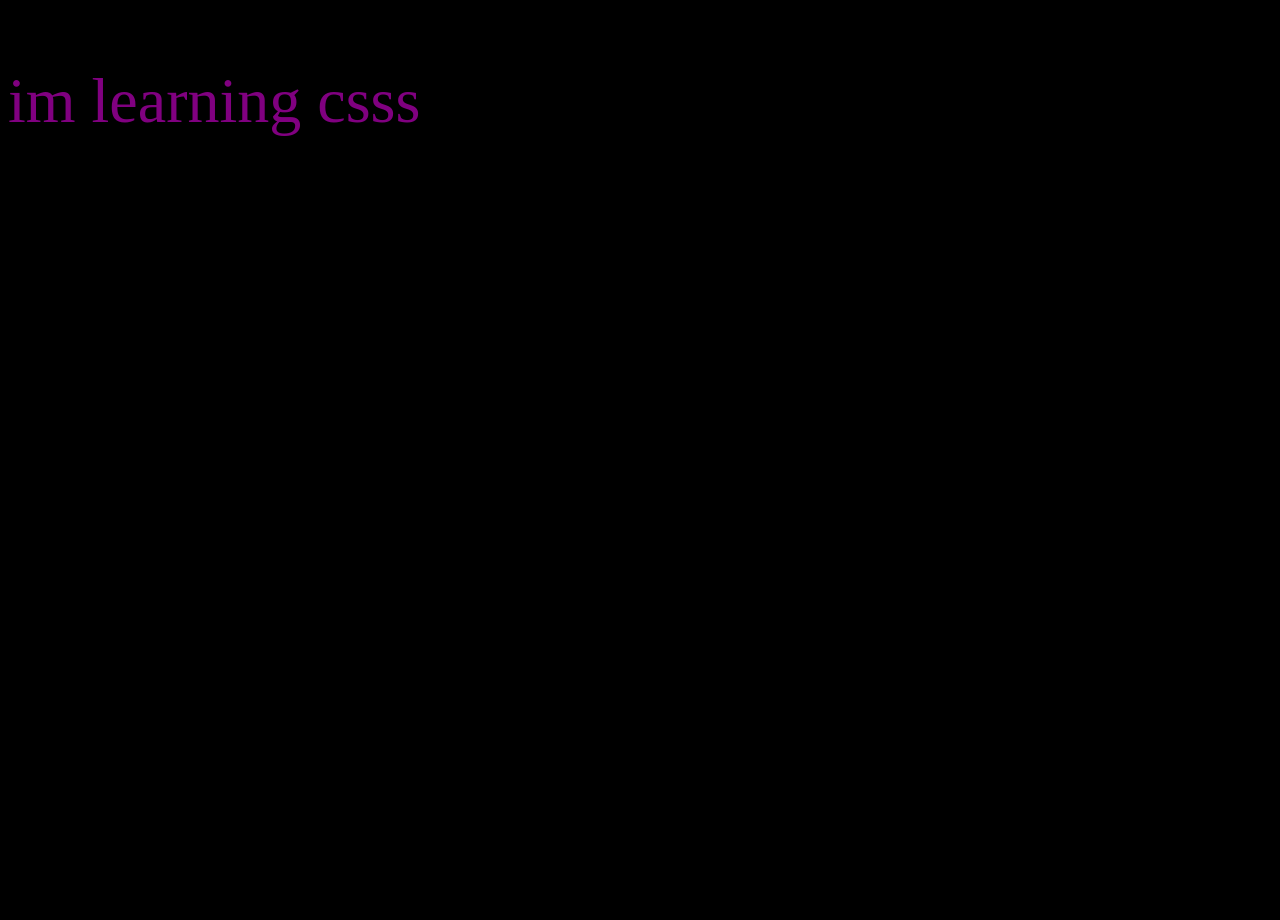
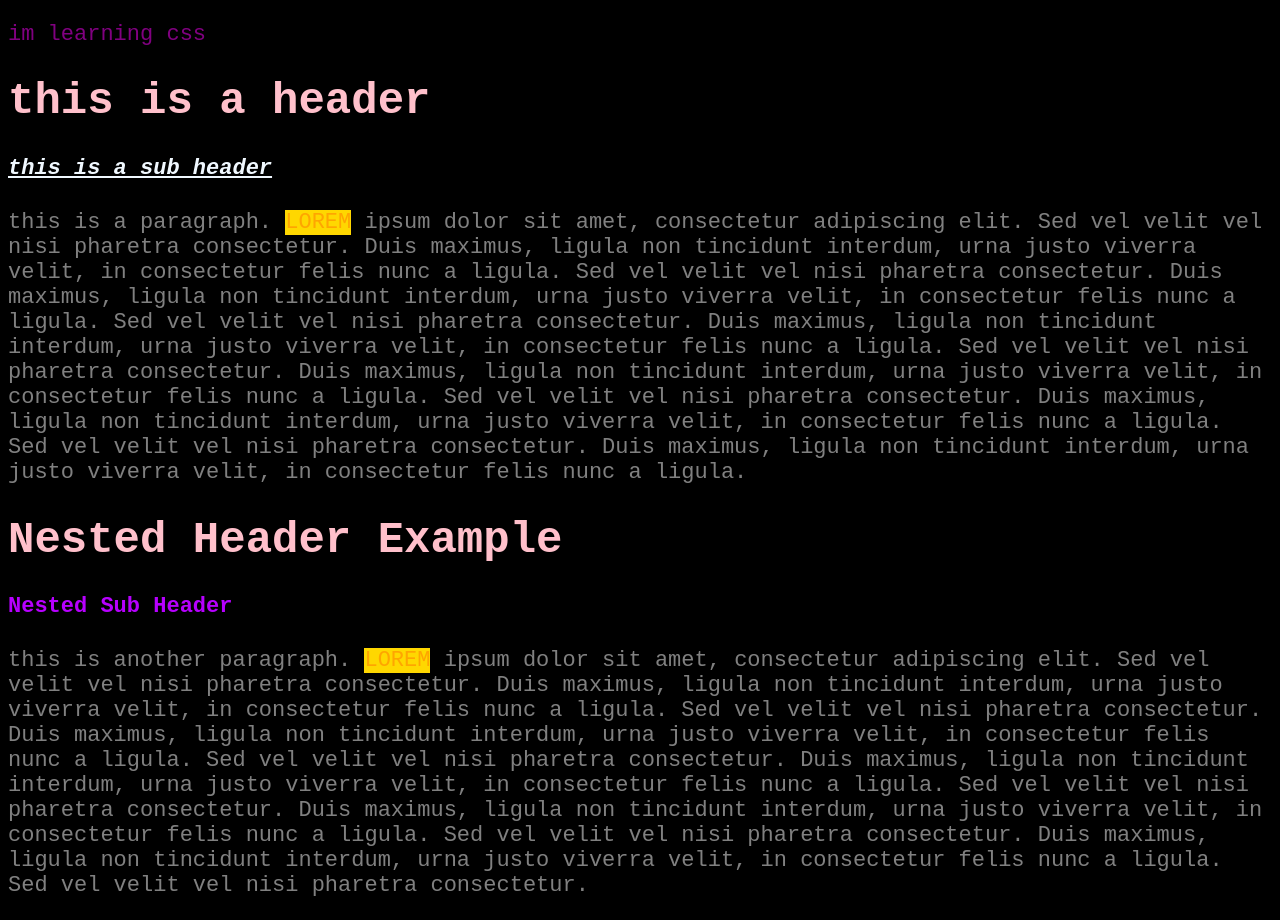
Before and after one commit to septimius777/FirstCssProject, a plain HTML site: page index.html in a window 1280 px wide. Before the commit the page ends 800 px from the top, so only its background shows below. Drawn offline with Linux system fonts and the light colour scheme.

Commit message:
my first css project

```diff
--- a/css/style.css
+++ b/css/style.css
@@ -1,7 +1,31 @@
+* {
+    font-family: monospace;
+}
 body {
     background-color: black;
+    font-size: 22px;
 }
 p{
     color: purple;
-    font-size: 64px;
+    font-size: 22px;
 }
+.highlight{
+    color: orange;
+    text-transform: uppercase;
+    background-color: gold;
+}
+h1{
+    color: pink;
+}
+h4{
+    color: rgb(183, 0, 255);
+}
+.test {
+    color: gray;
+}
+#sub_header {
+    font-style: italic;
+    font-weight: bold;
+    text-decoration: underline;
+    color: aliceblue;
+}
--- a/index.html
+++ b/index.html
@@ -10,7 +10,53 @@
 </head>
 
 <body>
-    <p>im learning csss</p>
+    <p>im learning css</p>
+
+    <h1>this is a header</h1>
+    <h4 id="sub_header">this is a sub header</h4>
+    <p class="test">
+        this is a paragraph. <span class="highlight">Lorem</span> ipsum dolor sit amet, consectetur adipiscing elit. Sed
+        vel velit vel
+        nisi
+        pharetra
+        consectetur. Duis maximus, ligula non tincidunt interdum, urna justo viverra velit, in consectetur felis
+        nunc a
+        ligula. Sed vel velit vel nisi pharetra consectetur. Duis maximus, ligula non tincidunt interdum, urna justo
+        viverra velit, in consectetur felis nunc a ligula. Sed vel velit vel nisi pharetra consectetur. Duis
+        maximus,
+        ligula non tincidunt interdum, urna justo viverra velit, in consectetur felis nunc a ligula. Sed vel velit
+        vel
+        nisi pharetra consectetur. Duis maximus, ligula non tincidunt interdum, urna justo viverra velit, in
+        consectetur
+        felis nunc a ligula. Sed vel velit vel nisi pharetra consectetur. Duis maximus, ligula non tincidunt
+        interdum,
+        urna justo viverra velit, in consectetur felis nunc a ligula. Sed vel velit vel nisi pharetra consectetur.
+        Duis
+        maximus, ligula non tincidunt interdum, urna justo viverra velit, in consectetur felis nunc a ligula.
+    </p>
+
+    <h1>
+        Nested Header Example
+        <h4>Nested Sub Header</h4>
+    </h1>
+    <p class="test">
+        this is another paragraph. <span class="highlight">Lorem</span> ipsum dolor sit amet, consectetur adipiscing
+        elit. Sed vel velit
+        vel nisi
+        pharetra
+        consectetur. Duis maximus, ligula non tincidunt interdum, urna justo viverra velit, in consectetur felis
+        nunc a
+        ligula. Sed vel velit vel nisi pharetra consectetur. Duis maximus, ligula non tincidunt interdum, urna justo
+        viverra velit, in consectetur felis nunc a ligula. Sed vel velit vel nisi pharetra consectetur. Duis
+        maximus,
+        ligula non tincidunt interdum, urna justo viverra velit, in consectetur felis nunc a ligula. Sed vel velit
+        vel
+        nisi pharetra consectetur. Duis maximus, ligula non tincidunt interdum, urna justo viverra velit, in
+        consectetur
+        felis nunc a ligula. Sed vel velit vel nisi pharetra consectetur. Duis maximus, ligula non tincidunt
+        interdum,
+        urna justo viverra velit, in consectetur felis nunc a ligula. Sed vel velit vel nisi pharetra consectetur.
+    </p>
 </body>
 
 </html>
```
